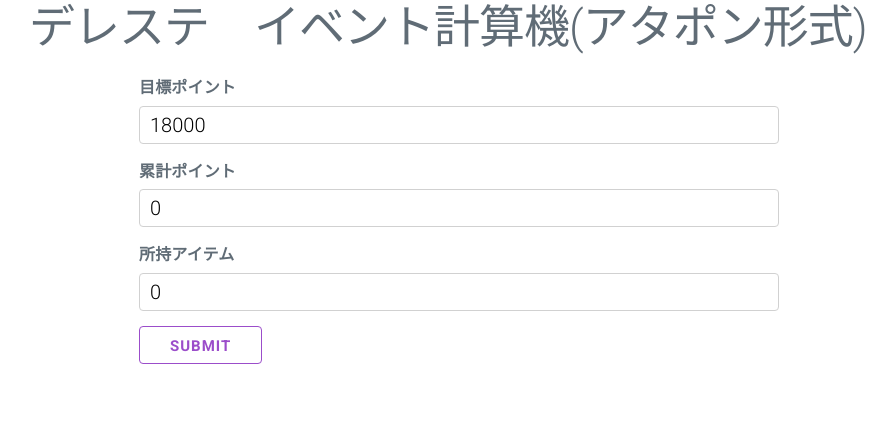
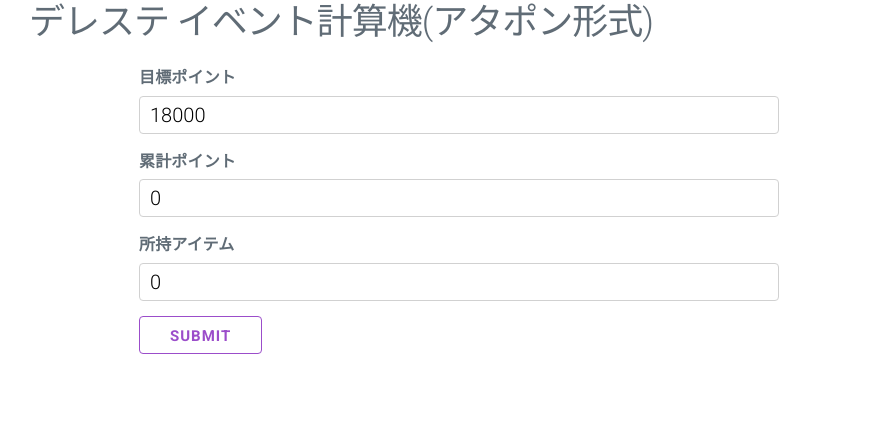
Before and after one commit to jagpotato/CalcEvent, a plain HTML site: page docs/index.html in a window 1280 px wide. Shown: the whole page, without its empty margins (181-1077 px from the left). Drawn offline with nearby package versions, Linux system fonts and the light colour scheme.

Commit message:
modify space and tag

```diff
--- a/docs/index.html
+++ b/docs/index.html
@@ -1,7 +1,7 @@
 <!DOCTYPE html>
 <html>
 <head>
-  <title>デレステ　イベント計算機(アタポン形式)</title>
+  <title>デレステ イベント計算機(アタポン形式)</title>
   <meta charset="utf-8">
   <link rel="stylesheet" href="//fonts.googleapis.com/css?family=Roboto:300,300italic,700,700italic">
   <link rel="stylesheet" href="//cdn.rawgit.com/necolas/normalize.css/master/normalize.css">
@@ -14,7 +14,7 @@
     <div class="row">
       <div class="column column-10"></div>
       <div class="column column-80">
-        <h1>デレステ　イベント計算機(アタポン形式)</h1>
+        <h2>デレステ イベント計算機(アタポン形式)</h2>
       </div>
       <div class="column column-10"></div>
     </div>
```
